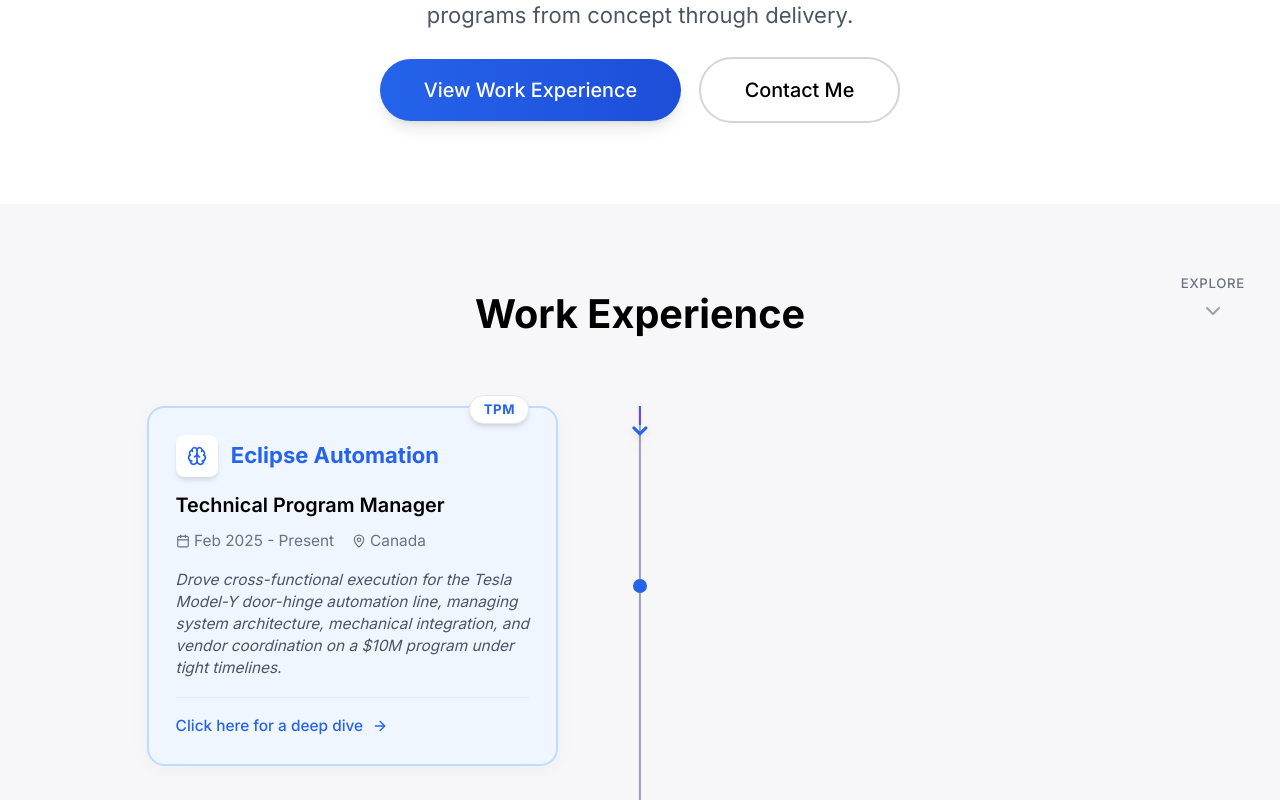
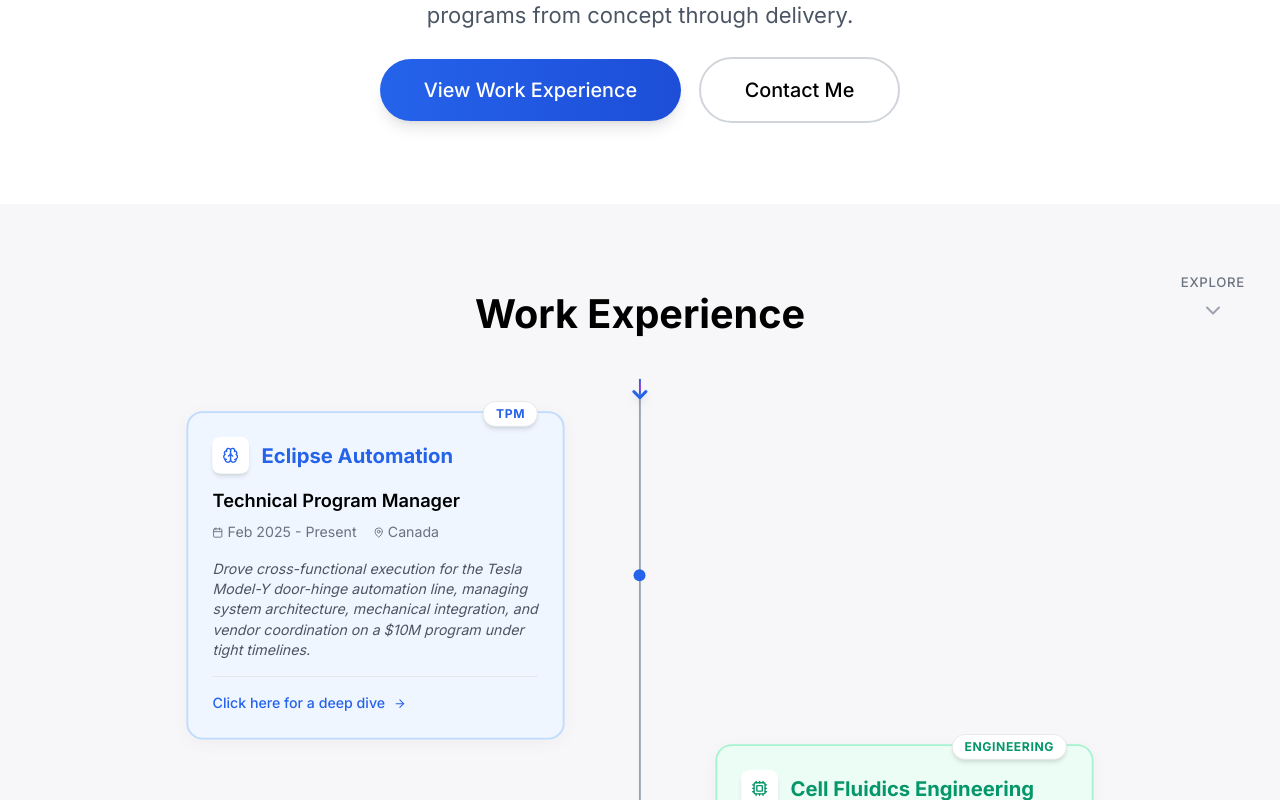
Before and after one commit to jackychen-dev/portfolio, a Next.js app: page / in a window 1280 px wide. Shown: the part 596-1396 px from the top of the page. Built offline with nearby package versions, Linux system fonts and the light colour scheme.

Commit message:
UI improvements: remove arrow bounce animation, reduce icon sizes, tighten spacing between experience cards

```diff
--- a/components/Experience.tsx
+++ b/components/Experience.tsx
@@ -28,7 +28,7 @@ const experiences = [
     location: "Canada",
     type: "TPM",
     theme: "blue",
-    icon: <Brain size={20} />,
+    icon: <Brain size={18} />,
     summary: "Drove cross-functional execution for the Tesla Model-Y door-hinge automation line, managing system architecture, mechanical integration, and vendor coordination on a $10M program under tight timelines.",
     description: [
       "Resolved a critical project bottleneck by creating a regression-based machining offset model, correcting tolerancing issues, reducing machining range by 25%, and ensuring contractual compliance.",
@@ -46,7 +46,7 @@ const experiences = [
     location: "San Francisco Bay Area",
     type: "Engineering",
     theme: "emerald",
-    icon: <Cpu size={20} />,
+    icon: <Cpu size={18} />,
     summary: "Led end-to-end development of CellFE’s high-throughput mechanoporation consumable and instrument, scaling the system from prototype to full operational throughput.",
     description: [
       "Scaled technology from 1M cells to high-volume processing (206-channel chips).",
@@ -62,7 +62,7 @@ const experiences = [
     location: "San Francisco Bay Area",
     type: "Engineering",
     theme: "emerald",
-    icon: <Battery size={20} />,
+    icon: <Battery size={18} />,
     summary: "Designed and validated battery packs for marine applications.",
     description: [
       "Reduced capacitor plate failures by 45% through custom fixture testing.",
@@ -77,7 +77,7 @@ const experiences = [
     location: "Toronto, ON",
     type: "Engineering",
     theme: "emerald",
-    icon: <PenTool size={20} />,
+    icon: <PenTool size={18} />,
     summary: "Prototyped automated smart chair drivetrains.",
     description: [
       "Developed drivetrain prototypes using FEA and iterative design.",
@@ -92,7 +92,7 @@ const experiences = [
     location: "Waterloo, ON",
     type: "Education",
     theme: "purple",
-    icon: <GraduationCap size={20} />,
+    icon: <GraduationCap size={18} />,
     summary: "Graduated with Honors, specializing in Mechanical Design and Automation.",
     description: [],
     isEducation: true
@@ -159,14 +159,14 @@ export default function Experience() {
           initial={{ opacity: 0, y: 20 }}
           whileInView={{ opacity: 1, y: 0 }}
           viewport={{ once: true }}
-          className="text-3xl md:text-4xl font-bold text-center mb-16"
+          className="text-3xl md:text-4xl font-bold text-center mb-2"
         >
           Work Experience
         </motion.h2>
 
-        <div className="max-w-4xl mx-auto space-y-12 relative">
+        <div className="max-w-4xl mx-auto space-y-1 relative" style={{ transform: 'scale(0.92)' }}>
           {/* Single timeline line with progress fill */}
-          <div className="hidden md:block absolute left-1/2 top-0 bottom-0 w-0.5 -translate-x-1/2 bg-gray-400 dark:bg-neutral-600 shadow-sm">
+          <div className="hidden md:block absolute left-1/2 -top-8 bottom-0 w-0.5 -translate-x-1/2 bg-gray-400 dark:bg-neutral-600 shadow-sm">
             <motion.div
               className="absolute top-0 left-0 w-full bg-gradient-to-b from-blue-600 via-purple-600 to-blue-600 origin-top z-10"
               style={{ height: progressHeight }}
@@ -177,25 +177,15 @@ export default function Experience() {
               style={{
                 top: arrowTop,
                 left: '50%',
-                transform: 'translate(-50%, -50%)'
+                transform: 'translate(-50%, -50%) scale(1.087)'
               }}
               className="absolute flex items-center justify-center z-30"
             >
-              <motion.div
-                animate={{ y: [0, 6, 0] }}
-                transition={{
-                  duration: 1.5,
-                  repeat: Infinity,
-                  ease: "easeInOut"
-                }}
-                className="relative z-30 flex items-center justify-center"
-              >
-                <ChevronDown
-                  size={24}
-                  strokeWidth={3}
-                  className="text-blue-600 dark:text-blue-400 drop-shadow-lg"
-                />
-              </motion.div>
+              <ChevronDown
+                size={24}
+                strokeWidth={3}
+                className="text-blue-600 dark:text-blue-400 drop-shadow-lg"
+              />
             </motion.div>
           </div>
           {experiences.map((exp, index) => {
@@ -240,11 +230,11 @@ export default function Experience() {
 
                 <div className="flex flex-wrap gap-4 text-sm text-gray-500 dark:text-gray-400 mb-4">
                   <div className="flex items-center gap-1">
-                    <Calendar size={14} />
+                    <Calendar size={12} />
                     <span>{exp.period}</span>
                   </div>
                   <div className="flex items-center gap-1">
-                    <MapPin size={14} />
+                    <MapPin size={12} />
                     <span>{exp.location}</span>
                   </div>
                 </div>
@@ -256,7 +246,7 @@ export default function Experience() {
                 {!isEducation && (
                   <div className={`flex items-center text-sm font-medium ${accentColor} mt-4 pt-4 border-t border-gray-200 dark:border-gray-700`}>
                     <span>Click here for a deep dive</span>
-                    <ArrowRight size={16} className="ml-2" />
+                    <ArrowRight size={14} className="ml-2" />
                   </div>
                 )}
               </div>
@@ -269,7 +259,7 @@ export default function Experience() {
                 whileInView={{ opacity: 1, x: 0 }}
                 viewport={{ once: true }}
                 transition={{ delay: index * 0.1 }}
-                className="relative pl-8 md:pl-0"
+                className="relative pl-8 md:pl-0 -mt-6"
               >
                 <div className={`md:flex items-center justify-between ${index % 2 === 0 ? 'md:flex-row-reverse' : ''}`}>
                   <div className="md:w-5/12 mb-4 md:mb-0"></div>
```
